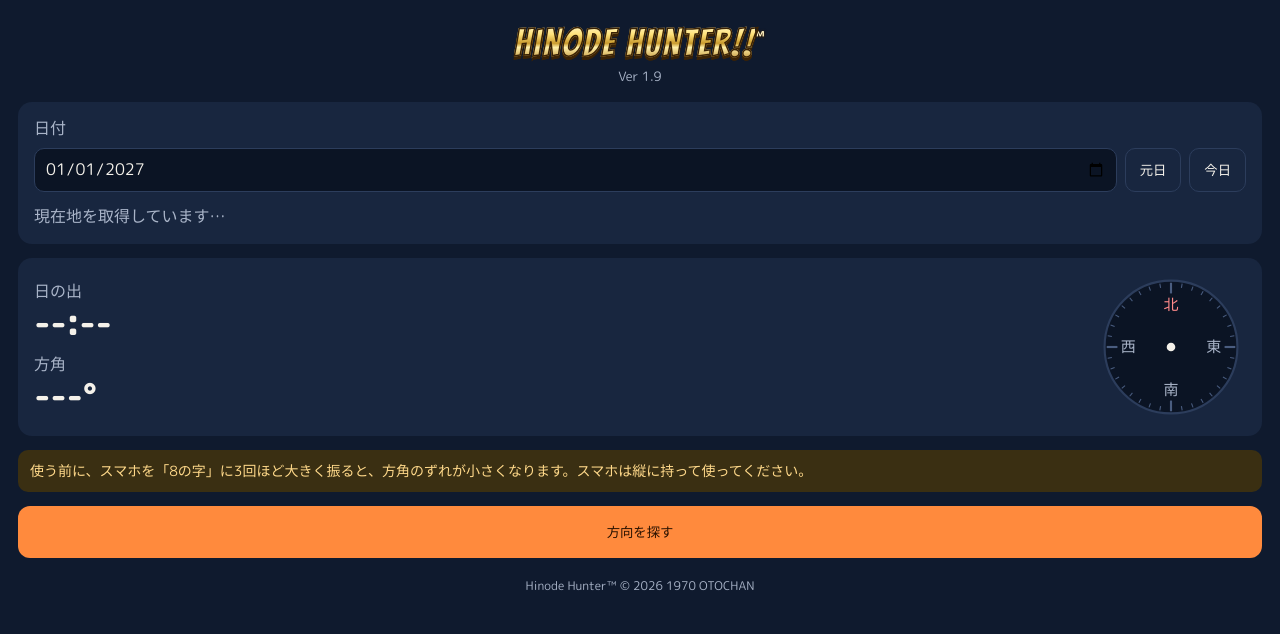
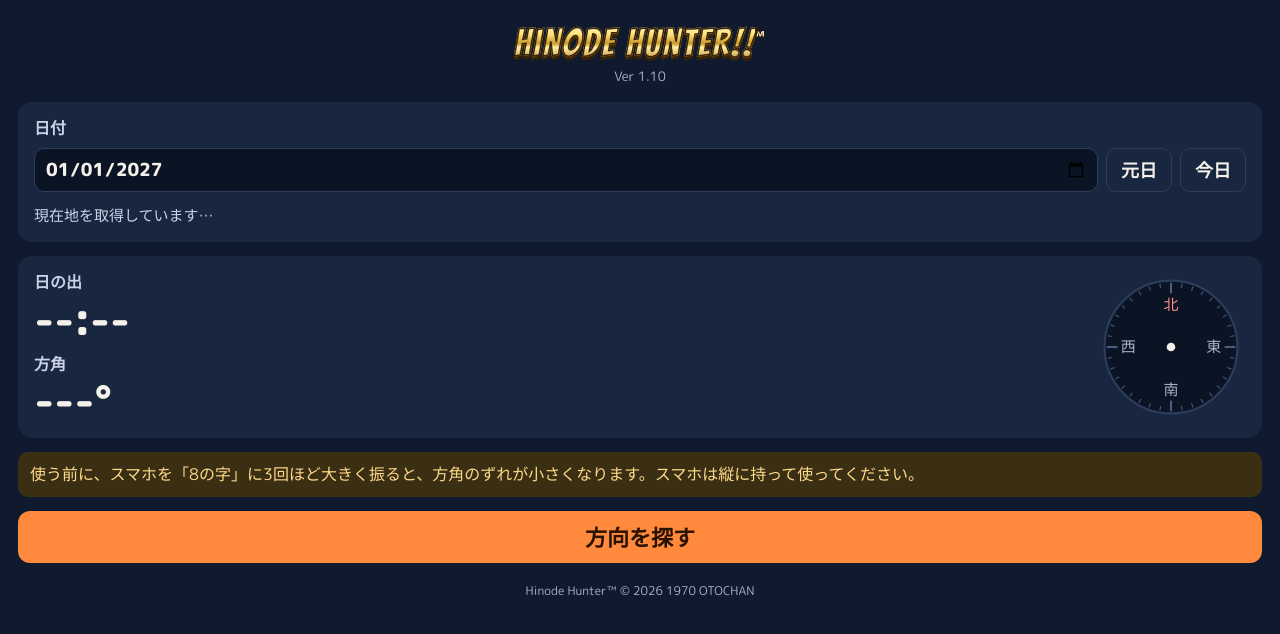
Before and after one commit to 1970OTOCHAN/hinode-hunter, a plain HTML site: page index.html in a window 1280 px wide. Both pictures are taken after a click on the button "同意してスタート". Drawn offline with Linux system fonts and the light colour scheme; a web font is replaced by a local one.

Commit message:
Ver 1.10：日付と方角の画面の文字を大きく
Co-Authored-By: Claude Opus 5.5 <noreply@anthropic.com>
Claude-Session: https://claude.ai/code/session_019hFy8tzXEh9VQUMx7wrR3q

```diff
--- a/index.html
+++ b/index.html
@@ -36,11 +36,13 @@ h1{font-size:34px;line-height:1.1;margin:8px 0 2px;font-weight:800;color:var(--g
 .seg{flex:1;min-height:44px;border-radius:10px;border:1px solid var(--line);background:transparent;color:var(--sub);font:700 16px inherit;font-family:inherit}
 .seg.on{background:var(--gold);color:#3a2600;border-color:var(--gold)}
 .small{font-size:13px;color:var(--sub)}
-input[type=date]{flex:1;font-size:16px;min-height:44px;border-radius:10px;border:1px solid var(--line);background:#0b1424;color:var(--ink);padding:0 10px;font-family:inherit}
+input[type=date]{flex:1;font-size:18px;font-weight:800;min-height:44px;border-radius:10px;border:1px solid var(--line);background:#0b1424;color:var(--ink);padding:0 10px;font-family:inherit}
 .chip{min-height:44px;padding:0 14px;border-radius:10px;border:1px solid var(--line);background:transparent;color:var(--ink);font:700 14px inherit;font-family:inherit}
-.res{display:grid;grid-template-columns:minmax(0,1fr) minmax(0,1fr);gap:10px;align-items:center}
-.big{font-size:34px;font-weight:800;line-height:1.1}
-.warn{background:#3a2f12;color:#ffd98a;border-radius:10px;padding:10px 12px;font-size:14px;margin:0 0 14px}
+#setup .chip{font-size:18px;font-weight:800}
+.res{display:grid;grid-template-columns:minmax(0,1.35fr) minmax(0,1fr);gap:10px;align-items:center}
+.big{font-size:42px;font-weight:800;line-height:1.1}
+.lbl{font-size:16px!important;font-weight:800;color:#c9d2e6!important}
+.warn{background:#3a2f12;color:#ffd98a;border-radius:10px;padding:10px 12px;font-size:16px;margin:0 0 14px}
 .foot{text-align:center;color:var(--sub);font-size:12px;margin-top:18px}
 #finder{padding:0;position:fixed;inset:0;background:#000}
 #finder.on{display:block}
@@ -78,7 +80,7 @@ input[type=date]{flex:1;font-size:16px;min-height:44px;border-radius:10px;border
 <path d="M0 190 L0 180 Q60 172 120 180 Q190 172 300 179 L300 190 Z" fill="#1b2619"/><circle cx="128" cy="78" r="10" fill="#fffef5"/></svg>
 <div class="ttl"><span class="w"><span class="en">Hinode</span><span class="kana">日の出</span></span><span class="w"><span class="en">Hunter!!</span><span class="kana">ハンター</span></span><span class="tm">™</span></div>
 </div>
-<p class="ver" style="margin:10px 0 0">Ver 1.9</p>
+<p class="ver" style="margin:10px 0 0">Ver 1.10</p>
 <p class="catch">日の出の方角、ロックオン!!</p>
 <p class="sub">現在地の日の出の時刻と方角がわかる</p>
 <div class="warn" style="font-size:16px"><b style="font-size:17px">⚠ 注意</b><br>太陽を直接見ないでください。カメラ越しに見続けることもやめてください。目を傷めるおそれがあります。<br>暗い時間の移動や待機は、足元と周りの安全に気を付けてください。</div>
@@ -100,28 +102,27 @@ input[type=date]{flex:1;font-size:16px;min-height:44px;border-radius:10px;border
 
 <section id="setup" class="screen">
 <p style="text-align:center;margin:4px 0 2px"><span class="en" style="font-size:38px">Hinode Hunter!!</span><span class="tm" style="vertical-align:top">™</span></p>
-<p class="ver">Ver 1.9</p>
+<p class="ver">Ver 1.10</p>
 <div class="card">
-<p class="small" style="margin:0 0 6px">日付</p>
+<p class="lbl" style="margin:0 0 6px">日付</p>
 <div class="row">
 <input type="date" id="date">
 <button class="chip" id="dNew">元日</button>
 <button class="chip" id="dToday">今日</button>
 </div>
-<p class="small" style="margin:12px 0 0" id="loc">現在地を取得しています…</p>
+<p class="small" style="margin:12px 0 0;font-size:15px;color:#c9d2e6" id="loc">現在地を取得しています…</p>
 </div>
 <div class="card res">
 <div>
-<p class="small" style="margin:0">日の出</p>
+<p class="lbl" style="margin:0">日の出</p>
 <div class="big" id="rTime">--:--</div>
-<p class="small" style="margin:10px 0 0">方角</p>
-<div class="big" id="rAz">---°</div>
-<p style="margin:0;font-size:15px" id="rDir"></p>
+<p class="lbl" style="margin:10px 0 0">方角</p>
+<div class="big" style="white-space:nowrap"><span id="rAz">---°</span> <span id="rDir" style="font-size:20px"></span></div>
 </div>
 <svg id="dial" viewBox="0 0 140 140" style="width:100%;max-width:150px;justify-self:end"></svg>
 </div>
 <div class="warn">使う前に、スマホを「8の字」に3回ほど大きく振ると、方角のずれが小さくなります。スマホは縦に持って使ってください。</div>
-<button class="btn" id="go">方向を探す</button>
+<button class="btn" id="go" style="font-size:22px;font-weight:800">方向を探す</button>
 <p class="foot">Hinode Hunter™ © 2026 1970 OTOCHAN</p>
 </section>
 
@@ -208,7 +209,7 @@ function getLoc(){
   if(!navigator.geolocation){$('loc').textContent='このスマホでは現在地が使えません';return}
   navigator.geolocation.getCurrentPosition(p=>{
     lat=p.coords.latitude;lng=p.coords.longitude;
-    $('loc').textContent='現在地：北緯'+lat.toFixed(3)+'° 東経'+lng.toFixed(3)+'°（GPS）';calc();
+    $('loc').textContent='現在地：北緯'+lat.toFixed(3)+'° 東経'+lng.toFixed(3)+'°';calc();
   },()=>{$('loc').textContent='現在地を取得できませんでした。位置情報をオンにして、もう一度開いてください';},{enableHighAccuracy:true,timeout:20000,maximumAge:60000});
 }
 
```
Also changed, not shown: 1 other file.
